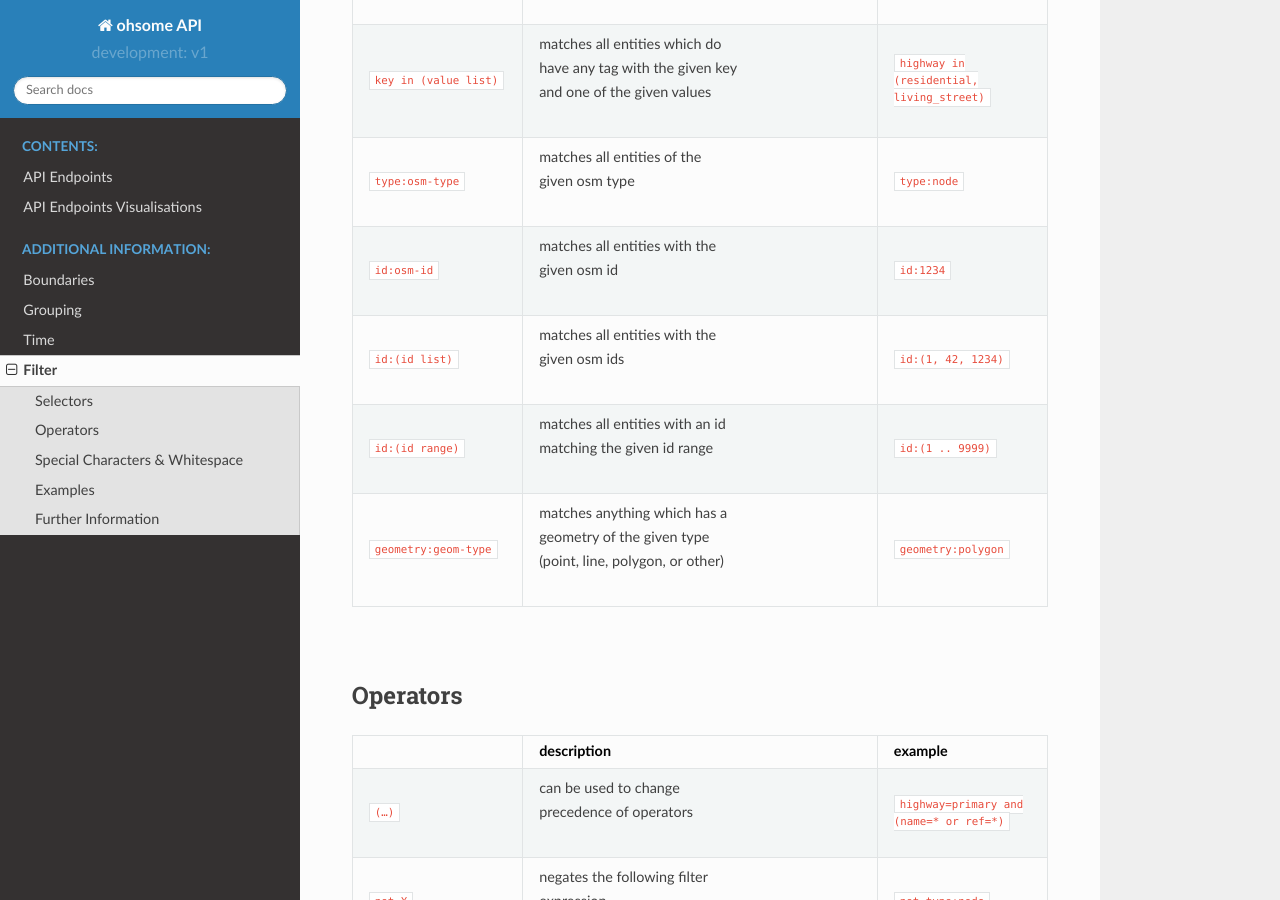
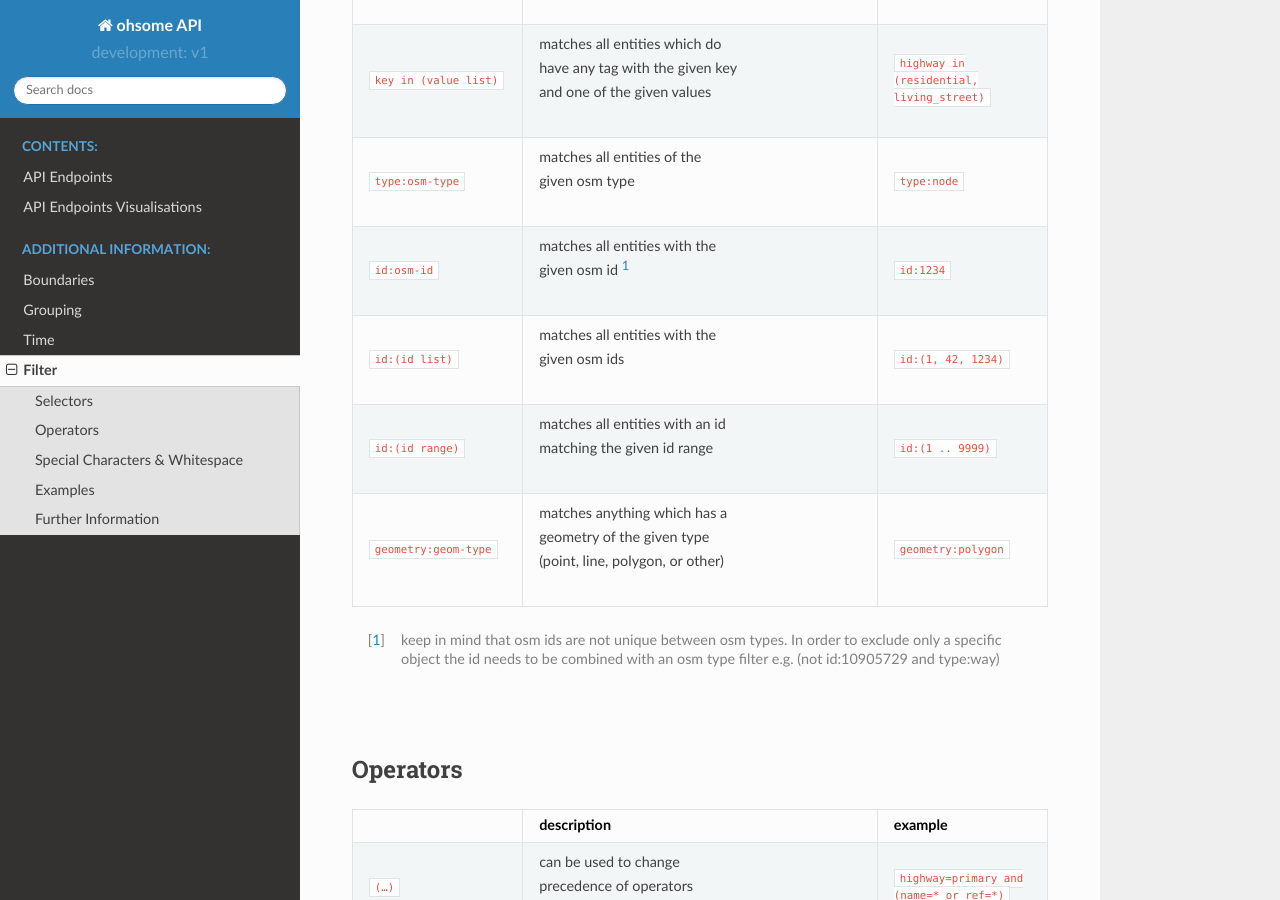
Before and after one commit to GIScience/ohsome-api, a Sphinx documentation site: the page built from docs/filter.rst, in a window 1280 px wide and 900 px high, scrolled down 922 px. Built offline with Sphinx 7.4.7 and the Read the Docs theme 2.0.0, drawn with Linux system fonts in a browser that asks for light colours.

Commit message:
add notion about ids not beeing unique among types

```diff
--- a/docs/filter.rst
+++ b/docs/filter.rst
@@ -41,7 +41,7 @@
     |                        | | given osm type                   |                        |
     +------------------------+------------------------------------+------------------------+
     | ``id:osm-id``          | | matches all entities with the    | ``id:1234``            |
-    |                        | | given osm id                     |                        |
+    |                        | | given osm id [#]_                |                        |
     +------------------------+------------------------------------+------------------------+
     | ``id:(id list)``       | | matches all entities with the    | ``id:(1, 42, 1234)``   |
     |                        | | given osm ids                    |                        |
@@ -53,6 +53,7 @@
     |                        | | geometry of the given type       |                        |
     |                        | | (point, line, polygon, or other) |                        |
     +------------------------+------------------------------------+------------------------+
+.. [#] keep in mind that osm ids are not unique between osm types. In order to exclude only a specific object the id needs to be combined with an osm type filter e.g. (not id:10905729 and type:way)
 
 |
 
```
